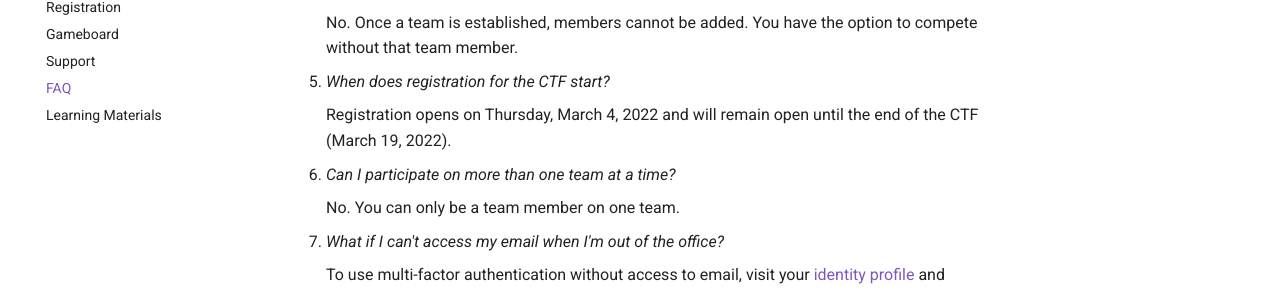
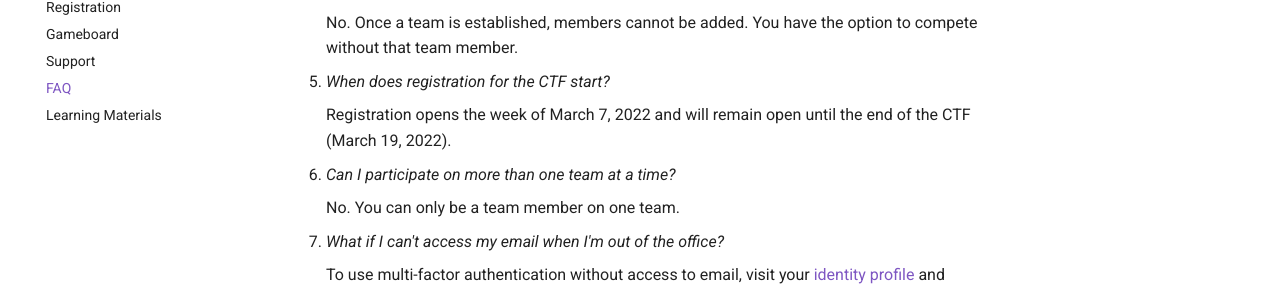
Before and after one commit to sei-mkaar/wictf-web, an MkDocs documentation site: the page built from docs/faq.md, in a window 1280 px wide and 900 px high, scrolled down 666 px. Shown: the part 155-446 px from the top of the window. Built offline with MkDocs 1.6.1 and Material for MkDocs 9.7.7, drawn with Linux system fonts in a browser that asks for light colours.

Commit message:
Update 'docs/faq.md'

```diff
--- a/docs/faq.md
+++ b/docs/faq.md
@@ -21,7 +21,7 @@ Below you will find some commonly asked questions and answers to help you with t
 
 5. _When does registration for the CTF start?_
 
-    Registration opens on Thursday, March 4, 2022 and will remain open until the end of the CTF (March 19, 2022).
+    Registration opens the week of March 7, 2022 and will remain open until the end of the CTF (March 19, 2022).
 
 6. _Can I participate on more than one team at a time?_
 
@@ -29,7 +29,7 @@ Below you will find some commonly asked questions and answers to help you with t
 
 7. _What if I can't access my email when I'm out of the office?_
 
-    To use multi-factor authentication without access to email, visit your [identity profile](https://foundry.local/identity/ui/profile) and select **Configure 2FA**. You will need to be logged in for this, so make sure you complete this while you do have access to email. There you can generate a Time-based One Time Password (TOTP) secret key. Use this secret key with any totp-enabled authentication app, such as Duo Mobile or Google Authenticator, by simply scanning the barcode. If you don't have access to your device, copy down the secret key and add it into the TOTP app on your device later.
+    To use multi-factor authentication without access to email, visit your [identity profile](https://wictf.com/identity/ui/profile) and select **Configure 2FA**. You will need to be logged in for this, so make sure you complete this while you do have access to email. There you can generate a Time-based One Time Password (TOTP) secret key. Use this secret key with any totp-enabled authentication app, such as Duo Mobile or Google Authenticator, by simply scanning the barcode. If you don't have access to your device, copy down the secret key and add it into the TOTP app on your device later.
 
 8. _Can I copy/paste between my host and the gamespace virtual machines?_
 
```
